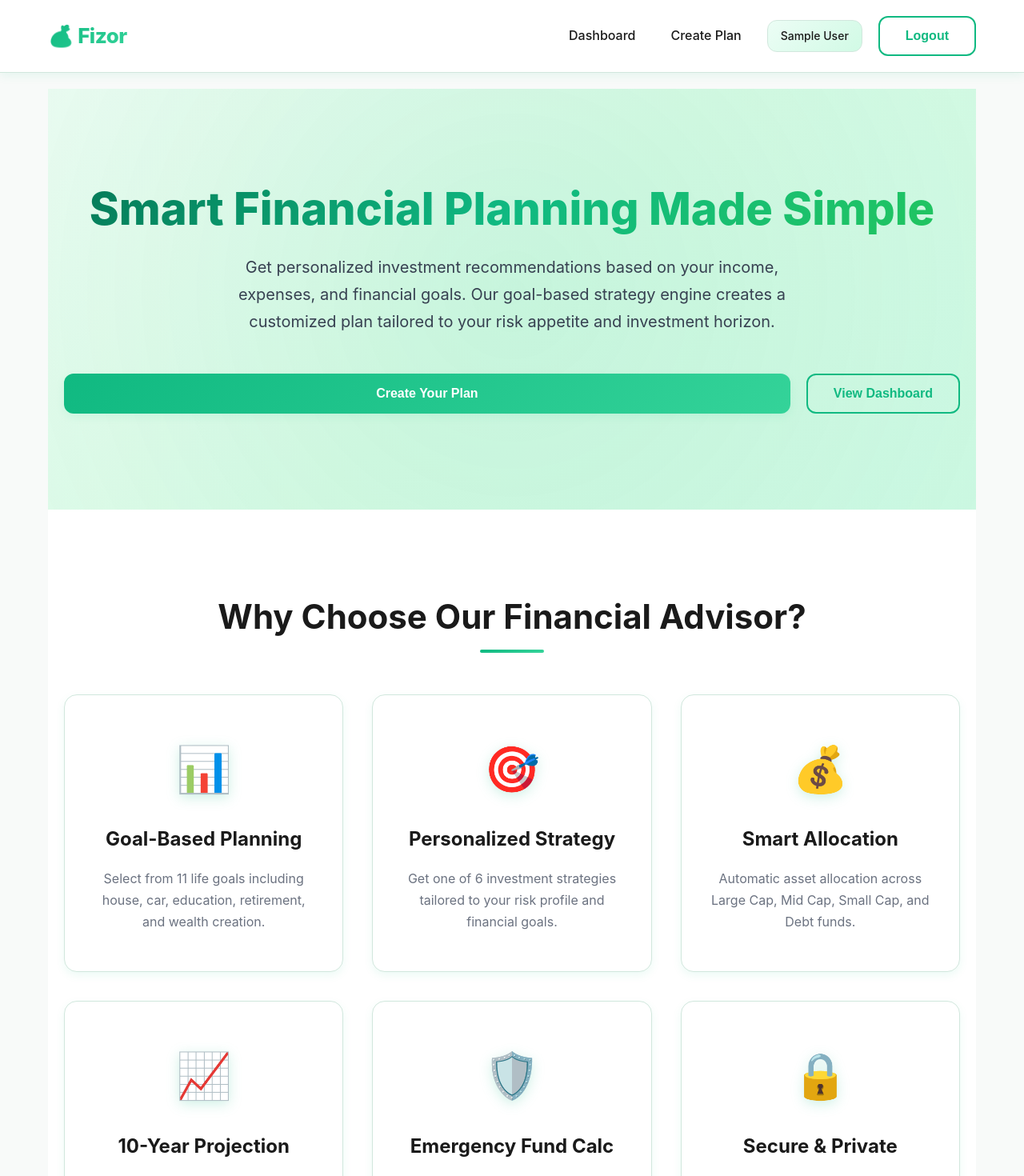
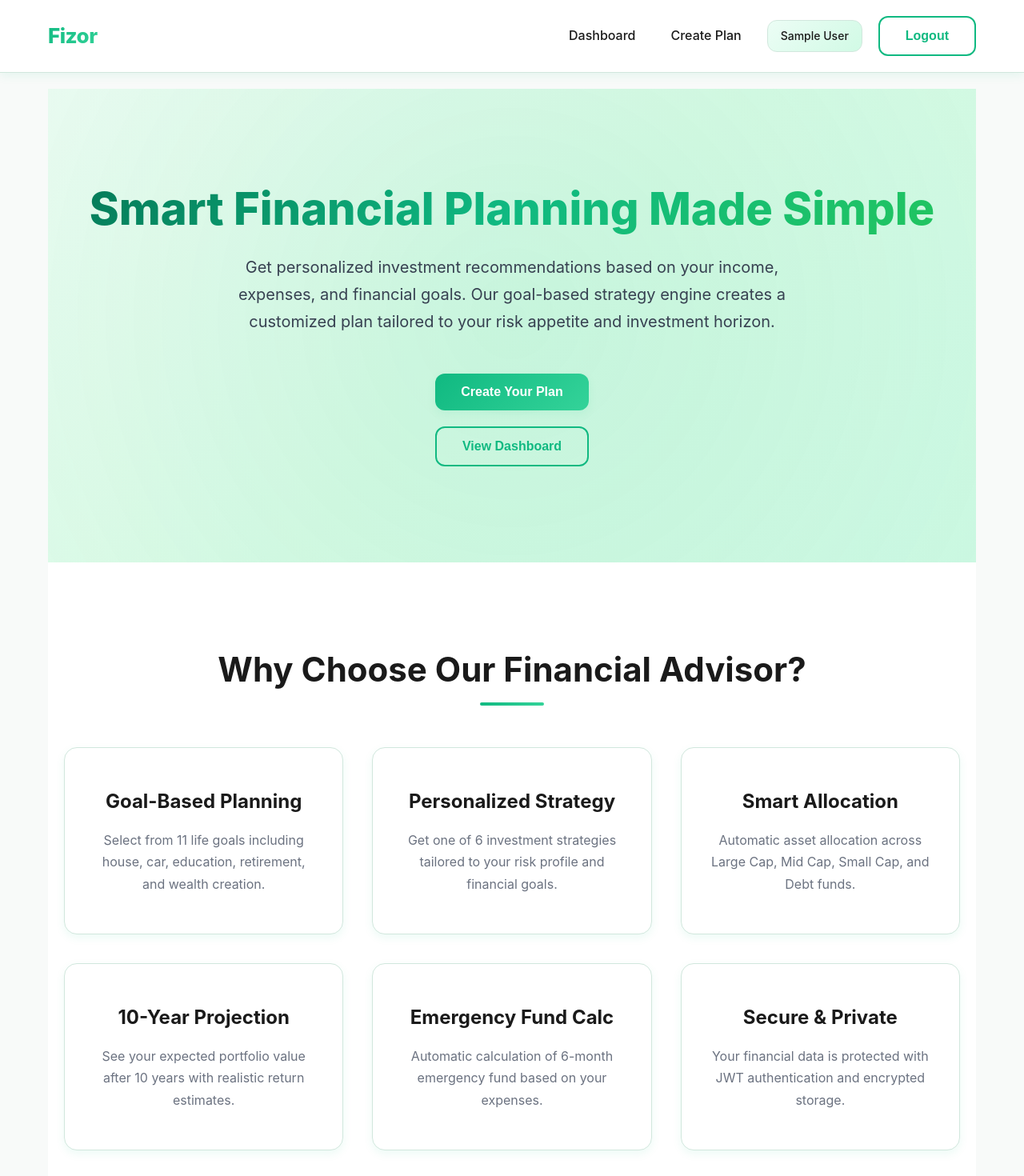
Before and after one commit to garvvgognaa/Fizor, a React (Vite) app in the folder financial-advisor-app/frontend/: page / in a window 1280 px wide. Shown: the top 1470 px of the page at 80% size. Built offline with nearby package versions, Linux system fonts and the light colour scheme; no server answers; sample sign-in values are in the browser's storage.

Commit message:
updated the buttons

```diff
--- a/financial-advisor-app/frontend/src/components/Navbar/Navbar.jsx
+++ b/financial-advisor-app/frontend/src/components/Navbar/Navbar.jsx
@@ -16,7 +16,7 @@ function Navbar() {
       <div className="container">
         <div className="navbar-content">
           <Link to="/" className="navbar-brand">
-            💰 Fizor
+            Fizor
           </Link>
 
           <div className="navbar-menu">
--- a/financial-advisor-app/frontend/src/pages/Home/Home.css
+++ b/financial-advisor-app/frontend/src/pages/Home/Home.css
@@ -77,6 +77,11 @@
     gap: 20px;
     justify-content: center;
     animation: fadeInUp 0.8s ease-out 0.4s backwards;
+}
+
+.hero-actions.stacked {
+    flex-direction: column;
+    align-items: center;
 }
 
 .features-section,
--- a/financial-advisor-app/frontend/src/pages/Home/Home.jsx
+++ b/financial-advisor-app/frontend/src/pages/Home/Home.jsx
@@ -28,7 +28,7 @@ function Home() {
               expenses, and financial goals. Our goal-based strategy engine creates
               a customized plan tailored to your risk appetite and investment horizon.
             </p>
-            <div className="hero-actions">
+            <div className={`hero-actions ${user ? 'stacked' : ''}`}>
               <Button size="large" onClick={handleGetStarted}>
                 {user ? 'Create Your Plan' : 'Get Started'}
               </Button>
@@ -50,32 +50,26 @@ function Home() {
           <h2 className="section-title">Why Choose Our Financial Advisor?</h2>
           <div className="features-grid">
             <div className="feature-card">
-              <div className="feature-icon">📊</div>
               <h3>Goal-Based Planning</h3>
               <p>Select from 11 life goals including house, car, education, retirement, and wealth creation.</p>
             </div>
             <div className="feature-card">
-              <div className="feature-icon">🎯</div>
               <h3>Personalized Strategy</h3>
               <p>Get one of 6 investment strategies tailored to your risk profile and financial goals.</p>
             </div>
             <div className="feature-card">
-              <div className="feature-icon">💰</div>
               <h3>Smart Allocation</h3>
               <p>Automatic asset allocation across Large Cap, Mid Cap, Small Cap, and Debt funds.</p>
             </div>
             <div className="feature-card">
-              <div className="feature-icon">📈</div>
               <h3>10-Year Projection</h3>
               <p>See your expected portfolio value after 10 years with realistic return estimates.</p>
             </div>
             <div className="feature-card">
-              <div className="feature-icon">🛡️</div>
               <h3>Emergency Fund Calc</h3>
               <p>Automatic calculation of 6-month emergency fund based on your expenses.</p>
             </div>
             <div className="feature-card">
-              <div className="feature-icon">🔒</div>
               <h3>Secure & Private</h3>
               <p>Your financial data is protected with JWT authentication and encrypted storage.</p>
             </div>
--- a/financial-advisor-app/frontend/src/services/apiClient.js
+++ b/financial-advisor-app/frontend/src/services/apiClient.js
@@ -1,6 +1,6 @@
 import axios from 'axios'
 
-let API_BASE_URL = import.meta.env.VITE_API_URL || 'https://fizor.onrender.com/api'
+let API_BASE_URL = import.meta.env.VITE_API_URL
 
 if (API_BASE_URL && !API_BASE_URL.endsWith('/api')) {
     API_BASE_URL = `${API_BASE_URL.replace(/\/$/, '')}/api`
```
